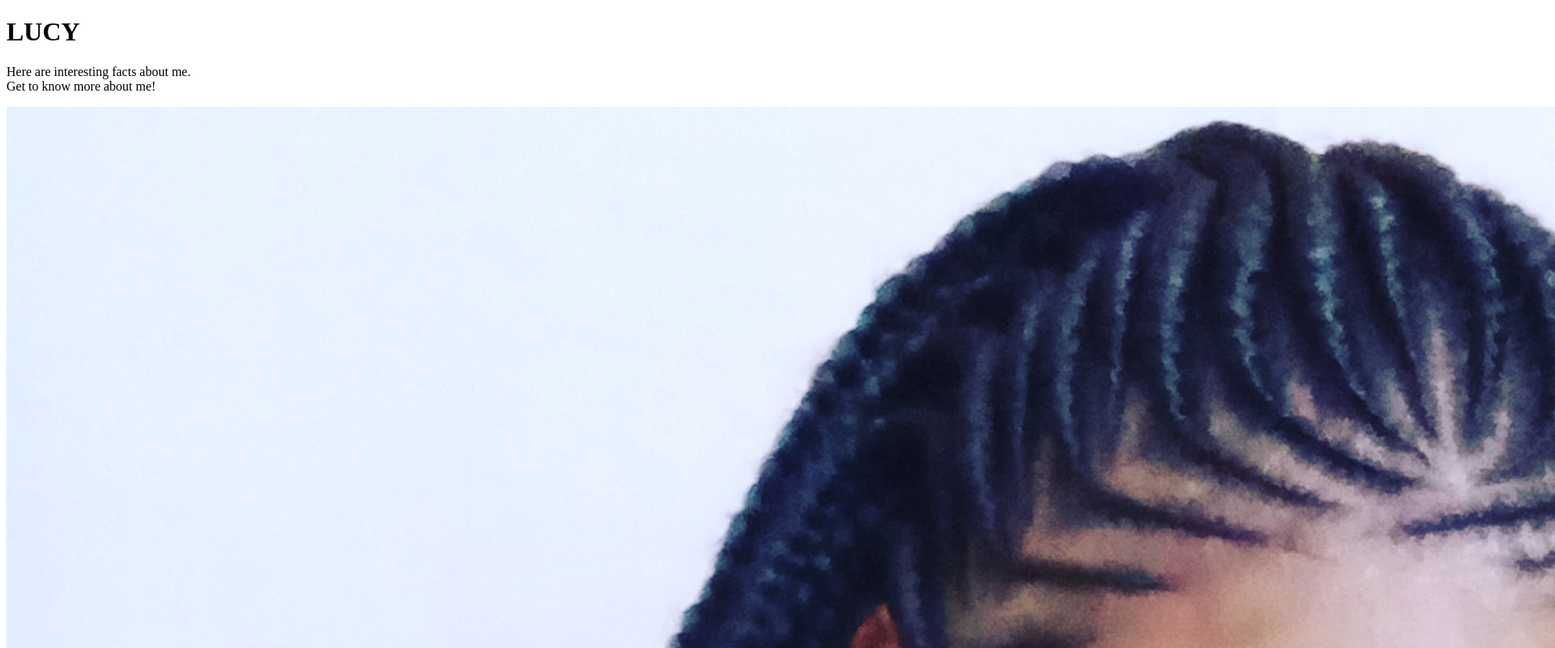
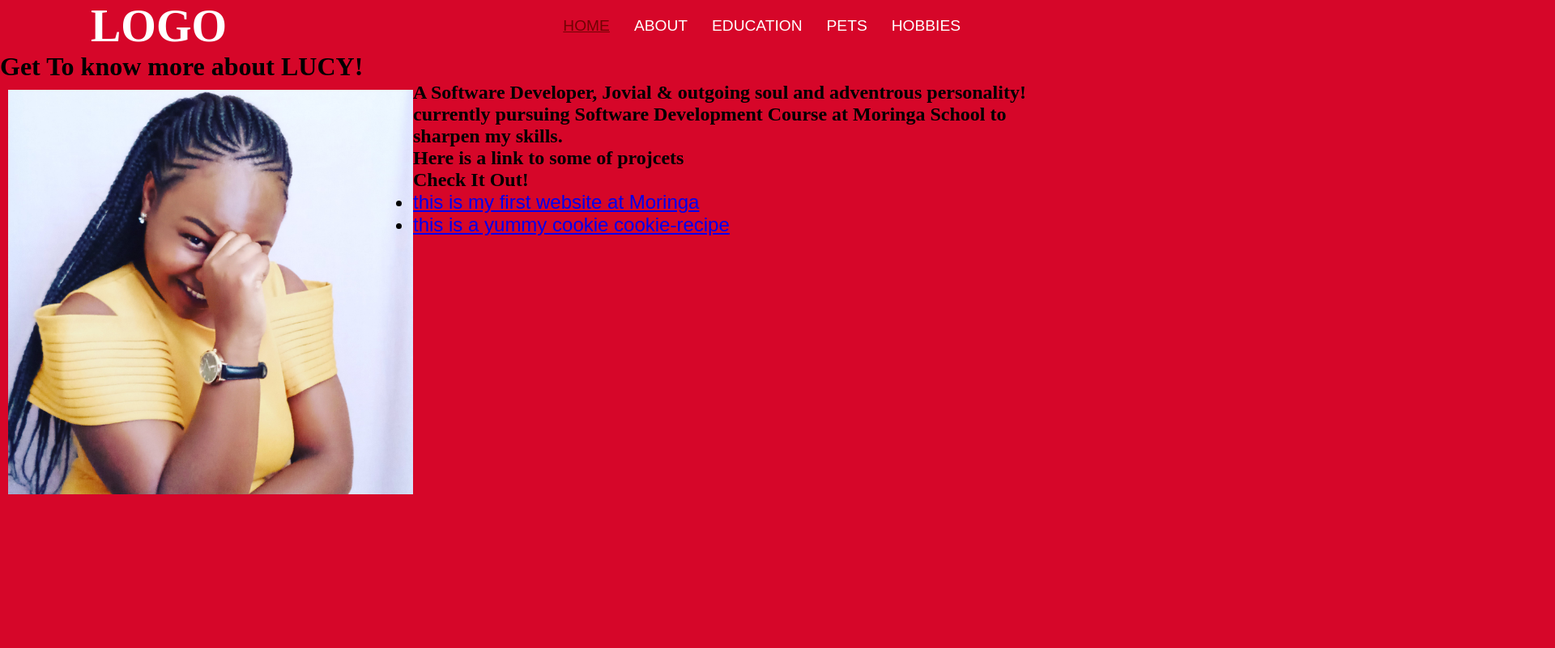
Before and after one commit to lcmongwe/portfolio-landing-page, a plain HTML site: page index.html in a window 1280 px wide. Shown: the top 801 px of the page at 81% size, 1920 px wide, since content can reach past the window. Drawn offline with Linux system fonts and the light colour scheme.

Commit message:
added a link to my projects

```diff
--- a/index.html
+++ b/index.html
@@ -4,35 +4,41 @@
     <meta charset="UTF-8">
     <meta http-equiv="X-UA-Compatible" content="IE=edge">
     <meta name="viewport" content="width=device-width, initial-scale=1.0">
-    <link href="style.css" rel="stylesheet">
+    <link rel="stylesheet" href="style.css">
     <title>Landing Page</title>
 
 </head>
+<header>
+        <div class="navbar">
+            <h2>LOGO</h2>
+            <div class="navlist">
+                <ul>
+                    <li><a href="#" class="active"><u width="20em">HOME</u></a></li>
+                    <li><a href="#">ABOUT</a></li>
+                    <li><a href="#">EDUCATION</a></li>
+                    <li><a href="#">PETS</a></li>
+                    <li><a href="#">HOBBIES</a></li>
+                </ul>
+            </div>
+        </div>
+</header>
 <body>
-    <h1> LUCY</h1>
-    <Div class="about">
-        <p>Here are interesting facts about me. <br>
-        Get to know more about me!</p>
-    </Div>
-    <div class="container">
-        <div class="row">
-           <div class="col" >
-               <img src="lucy.jpg" alt="That's me!">
-           </div>
+    <div class="image">
+       <h1>Get To know more about LUCY!</h1>
+       <img class="lucy" src="lucy.jpg">
+       <div class="about">
+           <P>A Software Developer, Jovial & <span>outgoing soul and adventrous personality!</span><br> currently pursuing Software Development Course at Moringa School to sharpen my skills.</P>
+           <p> Here is a link to some of projcets</p>
+           <ul> Check It Out!
+            <li><a href="https://github.com/lcmongwe/my-first-website.git">this is my first website at Moringa</a></li>
+            <li><a href="https://github.com/lcmongwe/cookie-recipe.git"> this is a yummy cookie cookie-recipe</a></li>
+           </ul>
+
+       </div>
 
 
-        </div>
+    </div>
 
-        <div class="row">
-            <div class="col" >
-                <ul>WHO IS LUCY?
-                    <li>jovial</li>
-                    <li>friendly</li>
-                    <li> A lover of computers</li>
-                    <li>An upcoming software Developer</li>
-                </ul>
-            </div>
-
-    </div>
+</div>
 </body>
 </html>
--- a/style.css
+++ b/style.css
@@ -0,0 +1,77 @@
+*{
+    margin: 0;
+    padding: 0;
+    background-color: rgb(214, 6, 41);
+
+
+
+}
+
+.navbar{
+    width: 100%;
+    height: 4em;
+    background-color: rgb(214, 6, 41);
+    display: flex;
+    justify-content: space-between;
+    align-items: center;
+}
+
+.navbar h2{
+    color: #fff;
+    font-size: 3.5em;
+    font-weight: 600;
+    margin-left: 2em;
+}
+
+.navlist{
+    width: 50%;
+    display: flex;
+    justify-content: end;
+
+}
+
+.navlist ul{
+    list-style: none;
+    display: inline-flex;
+    margin-right: 4em;
+}
+
+.navlist li{
+    margin-right: 30px;
+    font-size: larger;
+
+}
+
+.navlist li a{
+    text-decoration: none;
+    color: #fff;
+}
+
+li a.active{
+    color: rgb(114, 3, 3);
+    text-size-adjust: 20em;
+}
+
+
+ .lucy{
+     width: 500px;
+     height: 500px;
+     background-image: url(lucy.jpg);
+     background-size: contain;
+     justify-items: right;
+     float: left;
+     margin-left: 10px;
+     margin-top: 10px;
+
+ }
+
+
+.about{
+    font-size:x-large;
+    font-weight: 600;
+}
+ul li{
+    font: 1em sans-serif;
+
+
+}
```
